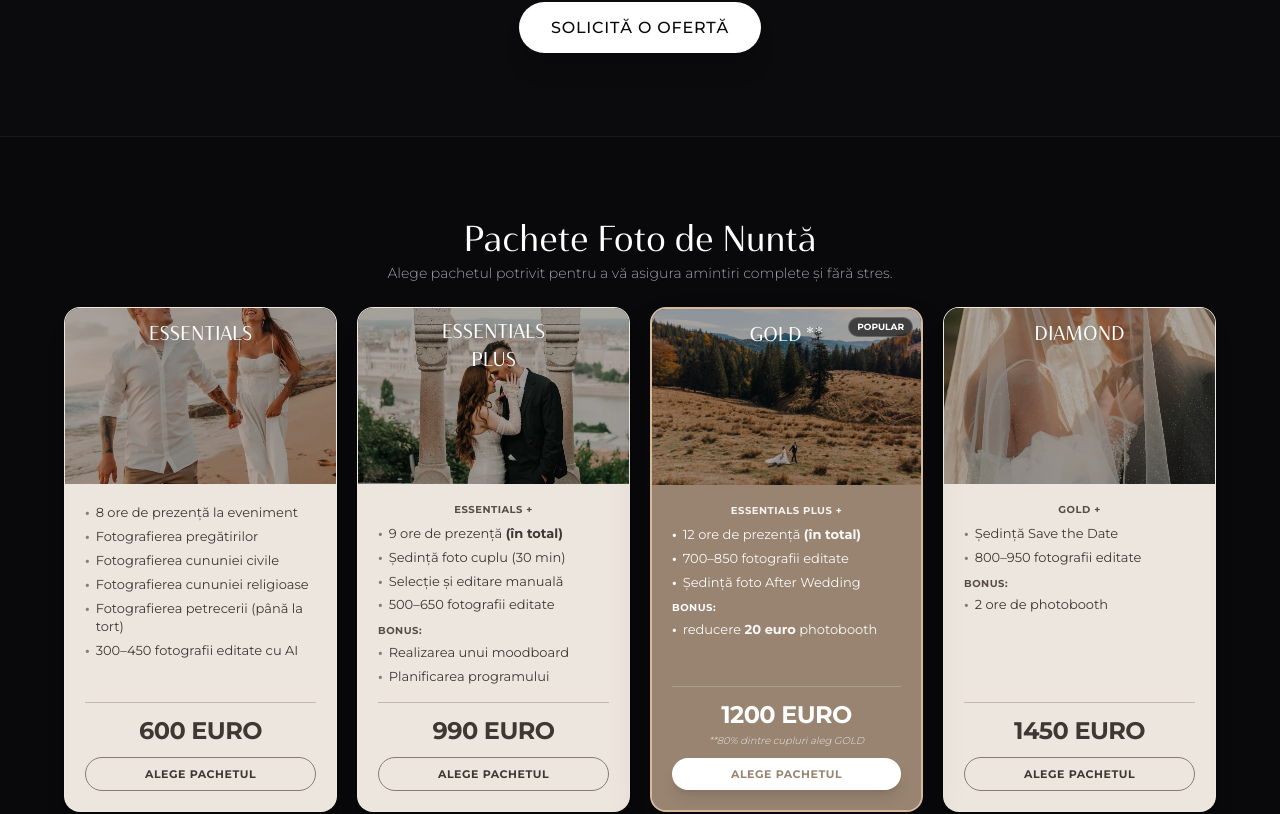
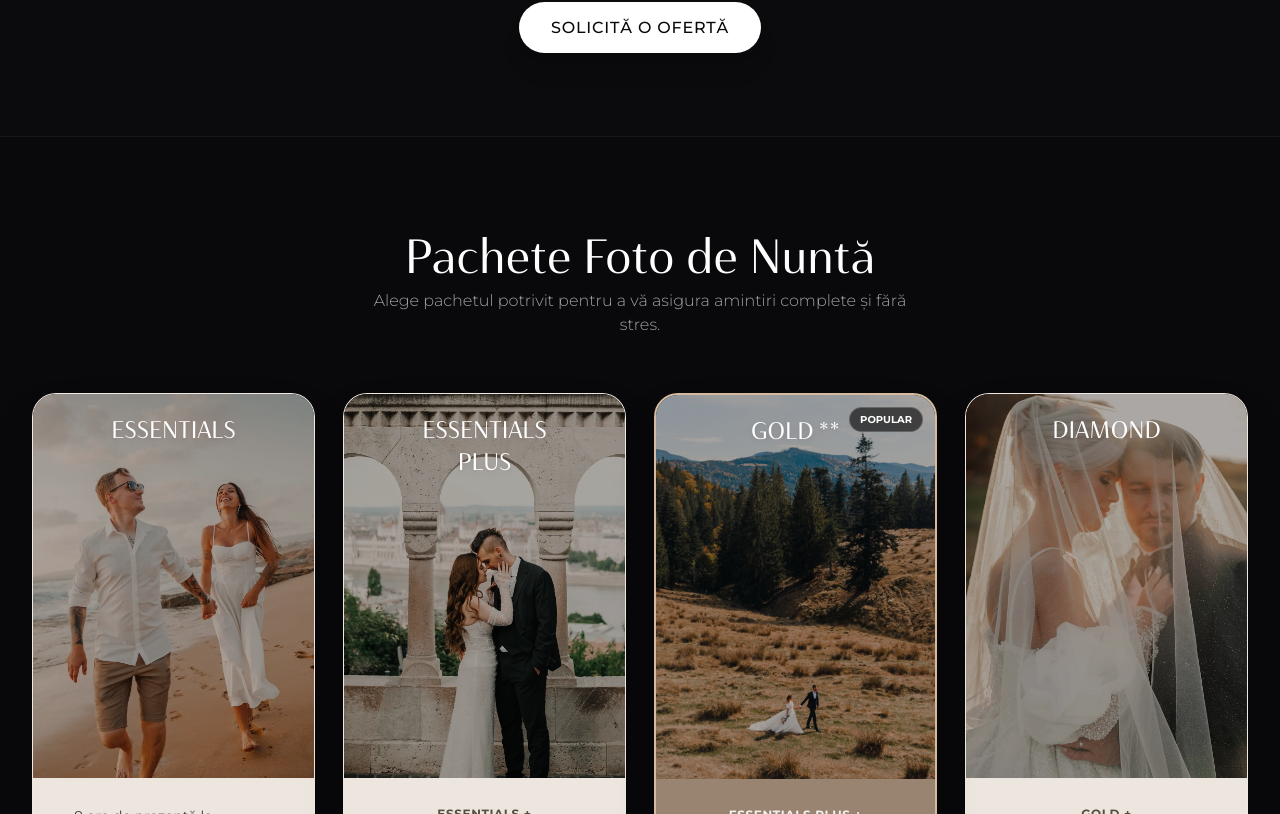
Before and after one commit to kristofihans/TrueFrame, a React (Vite) app: page /#/servicii/fotografie-nunta in a window 1280 px wide. Shown: the part 6106-6920 px from the top of the page. Built offline with nearby package versions, Linux system fonts and the light colour scheme.

Commit message:
Update FotografieNunta.jsx

```diff
--- a/src/pages/FotografieNunta.jsx
+++ b/src/pages/FotografieNunta.jsx
@@ -518,72 +518,72 @@ export default function FotografieNunta() {
       </section>
 
       {/* 8. Pachete Foto (4 packs matching the screenshot) */}
-      <section className="relative lg:min-h-screen lg:flex lg:flex-col lg:justify-center py-10 lg:py-6 xl:py-8 bg-zinc-950 border-b border-white/5 scroll-mt-14" id="pachete">
+      <section className="relative py-16 md:py-24 bg-zinc-950 border-b border-white/5 scroll-mt-14" id="pachete">
         <div className="max-w-7xl mx-auto px-4 sm:px-6 lg:px-8 w-full">
 
-          <div className="text-center mb-4 lg:mb-6">
-            <h2 className="text-2xl md:text-3xl lg:text-4xl font-serif text-white">Pachete Foto de Nuntă</h2>
-            <p className="text-zinc-400 text-xs md:text-sm font-light mt-1 max-w-xl mx-auto">
+          <div className="text-center mb-10 md:mb-14">
+            <h2 className="text-3xl md:text-5xl font-serif text-white">Pachete Foto de Nuntă</h2>
+            <p className="text-zinc-400 text-sm md:text-base font-light mt-2 max-w-xl mx-auto">
               Alege pachetul potrivit pentru a vă asigura amintiri complete și fără stres.
             </p>
           </div>
 
           {/* 4 Cards Grid */}
-          <div className="grid grid-cols-1 md:grid-cols-2 lg:grid-cols-4 gap-4 xl:gap-5 items-stretch max-w-6xl mx-auto">
+          <div className="grid grid-cols-1 md:grid-cols-2 lg:grid-cols-4 gap-6 xl:gap-7 items-stretch max-w-7xl mx-auto">
 
             {/* 1. ESSENTIALS */}
-            <div className="flex flex-col rounded-2xl overflow-hidden shadow-xl border border-white/10 group transition-all duration-300 hover:-translate-y-1 bg-[#ede6de]">
+            <div className="flex flex-col rounded-3xl overflow-hidden shadow-2xl border border-white/10 group transition-all duration-300 hover:-translate-y-2 bg-[#ede6de]">
               {/* Photo Header */}
-              <div className="relative h-32 sm:h-36 lg:h-36 xl:h-44 overflow-hidden bg-zinc-900">
+              <div className="relative h-64 sm:h-72 lg:h-80 xl:h-96 overflow-hidden bg-zinc-900">
                 <img
                   src="./images/01.webp"
                   alt="Pachet Essentials"
                   className="w-full h-full object-cover group-hover:scale-105 transition-transform duration-700"
                 />
                 <div className="absolute inset-0 bg-black/25" />
-                <div className="absolute top-3 inset-x-0 text-center">
-                  <h3 className="font-serif text-lg xl:text-xl tracking-widest text-white uppercase drop-shadow-md">
+                <div className="absolute top-5 inset-x-0 text-center">
+                  <h3 className="font-serif text-xl xl:text-2xl tracking-widest text-white uppercase drop-shadow-md">
                     ESSENTIALS
                   </h3>
                 </div>
               </div>
 
               {/* Cream Card Body */}
-              <div className="bg-[#ede6de] text-[#3d3832] p-4 xl:p-5 flex flex-col justify-between flex-grow">
-                <div className="space-y-1.5 text-xs xl:text-[13px] font-normal leading-snug">
-                  <p className="flex items-start gap-1.5">
+              <div className="bg-[#ede6de] text-[#3d3832] p-6 xl:p-7 flex flex-col justify-between flex-grow">
+                <div className="space-y-2 sm:space-y-2.5 text-xs sm:text-[13px] xl:text-sm font-normal leading-snug">
+                  <p className="flex items-start gap-2">
                     <span className="text-[#8c7b6d] font-bold">•</span>
                     <span>8 ore de prezență la eveniment</span>
                   </p>
-                  <p className="flex items-start gap-1.5">
+                  <p className="flex items-start gap-2">
                     <span className="text-[#8c7b6d] font-bold">•</span>
                     <span>Fotografierea pregătirilor</span>
                   </p>
-                  <p className="flex items-start gap-1.5">
+                  <p className="flex items-start gap-2">
                     <span className="text-[#8c7b6d] font-bold">•</span>
                     <span>Fotografierea cununiei civile</span>
                   </p>
-                  <p className="flex items-start gap-1.5">
+                  <p className="flex items-start gap-2">
                     <span className="text-[#8c7b6d] font-bold">•</span>
                     <span>Fotografierea cununiei religioase</span>
                   </p>
-                  <p className="flex items-start gap-1.5">
+                  <p className="flex items-start gap-2">
                     <span className="text-[#8c7b6d] font-bold">•</span>
-                    <span>Fotografierea petrecerii (până la tort)</span>
+                    <span>Fotografierea petrecerii (până la momentul tortului inclusiv)</span>
                   </p>
-                  <p className="flex items-start gap-1.5">
+                  <p className="flex items-start gap-2">
                     <span className="text-[#8c7b6d] font-bold">•</span>
                     <span>300–450 fotografii editate cu AI</span>
                   </p>
                 </div>
 
-                <div className="mt-4 pt-3 border-t border-[#c5b8aa]">
-                  <div className="text-xl xl:text-2xl font-bold font-sans text-center text-[#3d3832] tracking-tight">
+                <div className="mt-8 pt-4 border-t border-[#c5b8aa]">
+                  <div className="text-2xl xl:text-3xl font-bold font-sans text-center text-[#3d3832] tracking-tight">
                     600 EURO
                   </div>
                   <button
                     onClick={() => handleSelectPackage('Pachetul ESSENTIALS')}
-                    className="w-full mt-2.5 py-2 rounded-full border border-[#8c7b6d] text-[#3d3832] text-[11px] uppercase font-bold tracking-wider hover:bg-[#8c7b6d] hover:text-white transition-colors text-center"
+                    className="w-full mt-3 py-2.5 rounded-full border border-[#8c7b6d] text-[#3d3832] text-xs uppercase font-bold tracking-wider hover:bg-[#8c7b6d] hover:text-white transition-colors text-center"
                   >
                     Alege Pachetul
                   </button>
@@ -592,66 +592,66 @@ export default function FotografieNunta() {
             </div>
 
             {/* 2. ESSENTIALS PLUS */}
-            <div className="flex flex-col rounded-2xl overflow-hidden shadow-xl border border-white/10 group transition-all duration-300 hover:-translate-y-1 bg-[#ede6de]">
+            <div className="flex flex-col rounded-3xl overflow-hidden shadow-2xl border border-white/10 group transition-all duration-300 hover:-translate-y-2 bg-[#ede6de]">
               {/* Photo Header */}
-              <div className="relative h-32 sm:h-36 lg:h-36 xl:h-44 overflow-hidden bg-zinc-900">
+              <div className="relative h-64 sm:h-72 lg:h-80 xl:h-96 overflow-hidden bg-zinc-900">
                 <img
                   src="./images/02.webp"
                   alt="Pachet Essentials Plus"
                   className="w-full h-full object-cover group-hover:scale-105 transition-transform duration-700"
                 />
                 <div className="absolute inset-0 bg-black/25" />
-                <div className="absolute top-2.5 inset-x-0 text-center">
-                  <h3 className="font-serif text-lg xl:text-xl tracking-widest text-white uppercase drop-shadow-md leading-tight">
+                <div className="absolute top-4 sm:top-5 inset-x-0 text-center">
+                  <h3 className="font-serif text-xl xl:text-2xl tracking-widest text-white uppercase drop-shadow-md leading-tight">
                     ESSENTIALS<br/>PLUS
                   </h3>
                 </div>
               </div>
 
               {/* Cream Card Body */}
-              <div className="bg-[#ede6de] text-[#3d3832] p-4 xl:p-5 flex flex-col justify-between flex-grow">
+              <div className="bg-[#ede6de] text-[#3d3832] p-6 xl:p-7 flex flex-col justify-between flex-grow">
                 <div>
-                  <div className="text-center font-bold text-[10px] uppercase tracking-wider text-[#574d44] mb-2 leading-tight">
+                  <div className="text-center font-bold text-xs uppercase tracking-wider text-[#574d44] mb-3 leading-tight">
                     ESSENTIALS +
                   </div>
-                  <div className="space-y-1.5 text-xs xl:text-[13px] font-normal leading-snug">
-                    <p className="flex items-start gap-1.5">
+                  <div className="space-y-2 sm:space-y-2.5 text-xs sm:text-[13px] xl:text-sm font-normal leading-snug">
+                    <p className="flex items-start gap-2">
                       <span className="text-[#8c7b6d] font-bold">•</span>
                       <span>9 ore de prezență <strong>(în total)</strong></span>
                     </p>
-                    <p className="flex items-start gap-1.5">
+                    <p className="flex items-start gap-2">
                       <span className="text-[#8c7b6d] font-bold">•</span>
-                      <span>Ședință foto cuplu (30 min)</span>
+                      <span>Ședință foto de cuplu (30 minute)</span>
                     </p>
-                    <p className="flex items-start gap-1.5">
+                    <p className="flex items-start gap-2">
                       <span className="text-[#8c7b6d] font-bold">•</span>
                       <span>Selecție și editare manuală</span>
                     </p>
-                    <p className="flex items-start gap-1.5">
+                    <p className="flex items-start gap-2">
                       <span className="text-[#8c7b6d] font-bold">•</span>
-                      <span>500–650 fotografii editate</span>
+                      <span>500–650 fotografii editate <strong>(în total)</strong></span>
                     </p>
-                    <div className="pt-1 font-bold text-[#574d44] text-[10px] uppercase tracking-wider">
+                    <div className="pt-2 font-bold text-[#574d44] text-xs uppercase tracking-wider">
                       Bonus:
                     </div>
-                    <p className="flex items-start gap-1.5">
+                    <p className="flex items-start gap-2">
                       <span className="text-[#8c7b6d] font-bold">•</span>
                       <span>Realizarea unui moodboard</span>
                     </p>
-                    <p className="flex items-start gap-1.5">
+                    <p className="flex items-start gap-2">
                       <span className="text-[#8c7b6d] font-bold">•</span>
-                      <span>Planificarea programului</span>
+                      <span>Planificarea programului zilei nunții</span>
                     </p>
                   </div>
                 </div>
 
-                <div className="mt-4 pt-3 border-t border-[#c5b8aa]">
-                  <div className="text-xl xl:text-2xl font-bold font-sans text-center text-[#3d3832] tracking-tight">
+                <div className="mt-8 pt-4 border-t border-[#c5b8aa]">
+                  <div className="text-2xl xl:text-3xl font-bold font-sans text-center text-[#3d3832] tracking-tight">
                     990 EURO
                   </div>
                   <button
                     onClick={() => handleSelectPackage('Pachetul ESSENTIALS PLUS')}
-                    className="w-full mt-2.5 py-2 rounded-full border border-[#8c7b6d] text-[#3d3832] text-[11px] uppercase font-bold tracking-wider hover:bg-[#8c7b6d] hover:text-white transition-colors text-center"
+                    className="w-full mt-3 py-2.5 rounded-full border border-[#8c7b6d] text-[#3d3832] text-xs uppercase font-bold tracking-wider hover:bg-[#8c7b6d] hover:text-white transition-colors text-center"
                   >
                     Alege Pachetul
                   </button>
@@ -660,65 +660,65 @@ export default function FotografieNunta() {
             </div>
 
             {/* 3. GOLD ** (Highlighted Card) */}
-            <div className="flex flex-col rounded-2xl overflow-hidden shadow-2xl border-2 border-[#d6ba9e] group transition-all duration-300 hover:-translate-y-1.5 relative bg-[#998471]">
-              <div className="absolute top-2 right-2 z-20 bg-black/60 backdrop-blur-md border border-white/20 text-white text-[9px] uppercase font-bold px-2 py-0.5 rounded-full">
+            <div className="flex flex-col rounded-3xl overflow-hidden shadow-2xl border-2 border-[#d6ba9e] group transition-all duration-300 hover:-translate-y-2 relative bg-[#998471]">
+              <div className="absolute top-3 right-3 z-20 bg-black/60 backdrop-blur-md border border-white/20 text-white text-[10px] uppercase font-bold px-2.5 py-1 rounded-full">
                 Popular
               </div>
 
               {/* Photo Header */}
-              <div className="relative h-32 sm:h-36 lg:h-36 xl:h-44 overflow-hidden bg-zinc-900">
+              <div className="relative h-64 sm:h-72 lg:h-80 xl:h-96 overflow-hidden bg-zinc-900">
                 <img
                   src="./images/hero_nunta.jpg"
                   alt="Pachet Gold"
                   className="w-full h-full object-cover group-hover:scale-105 transition-transform duration-700"
                 />
                 <div className="absolute inset-0 bg-black/25" />
-                <div className="absolute top-3 inset-x-0 text-center">
-                  <h3 className="font-serif text-lg xl:text-xl tracking-widest text-white uppercase drop-shadow-md">
+                <div className="absolute top-5 inset-x-0 text-center">
+                  <h3 className="font-serif text-xl xl:text-2xl tracking-widest text-white uppercase drop-shadow-md">
                     GOLD **
                   </h3>
                 </div>
               </div>
 
               {/* Taupe/Brown Card Body */}
-              <div className="bg-[#998471] text-white p-4 xl:p-5 flex flex-col justify-between flex-grow">
+              <div className="bg-[#998471] text-white p-6 xl:p-7 flex flex-col justify-between flex-grow">
                 <div>
-                  <div className="text-center font-bold text-[10px] uppercase tracking-wider text-white/90 mb-2 leading-tight">
+                  <div className="text-center font-bold text-xs uppercase tracking-wider text-white/90 mb-3 leading-tight">
                     ESSENTIALS PLUS +
                   </div>
-                  <div className="space-y-1.5 text-xs xl:text-[13px] font-normal leading-snug text-white/95">
-                    <p className="flex items-start gap-1.5">
+                  <div className="space-y-2 sm:space-y-2.5 text-xs sm:text-[13px] xl:text-sm font-normal leading-snug text-white/95">
+                    <p className="flex items-start gap-2">
                       <span className="text-white font-bold">•</span>
                       <span>12 ore de prezență <strong>(în total)</strong></span>
                     </p>
-                    <p className="flex items-start gap-1.5">
+                    <p className="flex items-start gap-2">
                       <span className="text-white font-bold">•</span>
-                      <span>700–850 fotografii editate</span>
+                      <span>700–850 fotografii editate <strong>(în total)</strong></span>
                     </p>
-                    <p className="flex items-start gap-1.5">
+                    <p className="flex items-start gap-2">
                       <span className="text-white font-bold">•</span>
-                      <span>Ședință foto After Wedding</span>
+                      <span>Ședință foto After Wedding într-o altă zi</span>
                     </p>
-                    <div className="pt-1 font-bold text-white text-[10px] uppercase tracking-wider">
+                    <div className="pt-2 font-bold text-white text-xs uppercase tracking-wider">
                       Bonus:
                     </div>
-                    <p className="flex items-start gap-1.5">
+                    <p className="flex items-start gap-2">
                       <span className="text-white font-bold">•</span>
-                      <span>reducere <strong>20 euro</strong> photobooth</span>
+                      <span>reducere de <strong>20 euro</strong> la photobooth</span>
                     </p>
                   </div>
                 </div>
 
-                <div className="mt-4 pt-3 border-t border-white/20">
-                  <div className="text-xl xl:text-2xl font-bold font-sans text-center text-white tracking-tight">
+                <div className="mt-8 pt-4 border-t border-white/20">
+                  <div className="text-2xl xl:text-3xl font-bold font-sans text-center text-white tracking-tight">
                     1200 EURO
                   </div>
-                  <p className="text-[10px] text-center text-white/80 font-light mt-0.5 italic">
-                    **80% dintre cupluri aleg GOLD
+                  <p className="text-xs text-center text-white/80 font-light mt-1 italic">
+                    **80% dintre cupluri au ales pachetul GOLD
                   </p>
                   <button
                     onClick={() => handleSelectPackage('Pachetul GOLD')}
-                    className="w-full mt-2.5 py-2 rounded-full bg-white text-[#998471] text-[11px] uppercase font-bold tracking-wider hover:bg-zinc-100 transition-colors text-center shadow-lg"
+                    className="w-full mt-3 py-2.5 rounded-full bg-white text-[#998471] text-xs uppercase font-bold tracking-wider hover:bg-zinc-100 transition-colors text-center shadow-lg"
                   >
                     Alege Pachetul
                   </button>
@@ -727,54 +727,54 @@ export default function FotografieNunta() {
             </div>
 
             {/* 4. DIAMOND */}
-            <div className="flex flex-col rounded-2xl overflow-hidden shadow-xl border border-white/10 group transition-all duration-300 hover:-translate-y-1 bg-[#ede6de]">
+            <div className="flex flex-col rounded-3xl overflow-hidden shadow-2xl border border-white/10 group transition-all duration-300 hover:-translate-y-2 bg-[#ede6de]">
               {/* Photo Header */}
-              <div className="relative h-32 sm:h-36 lg:h-36 xl:h-44 overflow-hidden bg-zinc-900">
+              <div className="relative h-64 sm:h-72 lg:h-80 xl:h-96 overflow-hidden bg-zinc-900">
                 <img
                   src="./images/03.webp"
                   alt="Pachet Diamond"
                   className="w-full h-full object-cover group-hover:scale-105 transition-transform duration-700"
                 />
                 <div className="absolute inset-0 bg-black/25" />
-                <div className="absolute top-3 inset-x-0 text-center">
-                  <h3 className="font-serif text-lg xl:text-xl tracking-widest text-white uppercase drop-shadow-md">
+                <div className="absolute top-5 inset-x-0 text-center">
+                  <h3 className="font-serif text-xl xl:text-2xl tracking-widest text-white uppercase drop-shadow-md">
                     DIAMOND
                   </h3>
                 </div>
               </div>
 
               {/* Cream Card Body */}
-              <div className="bg-[#ede6de] text-[#3d3832] p-4 xl:p-5 flex flex-col justify-between flex-grow">
+              <div className="bg-[#ede6de] text-[#3d3832] p-6 xl:p-7 flex flex-col justify-between flex-grow">
                 <div>
-                  <div className="text-center font-bold text-[10px] uppercase tracking-wider text-[#574d44] mb-2 leading-tight">
+                  <div className="text-center font-bold text-xs uppercase tracking-wider text-[#574d44] mb-3 leading-tight">
                     GOLD +
                   </div>
-                  <div className="space-y-1.5 text-xs xl:text-[13px] font-normal leading-snug">
-                    <p className="flex items-start gap-1.5">
+                  <div className="space-y-2 sm:space-y-2.5 text-xs sm:text-[13px] xl:text-sm font-normal leading-snug">
+                    <p className="flex items-start gap-2">
                       <span className="text-[#8c7b6d] font-bold">•</span>
-                      <span>Ședință Save the Date</span>
+                      <span>Ședință Save the date înainte de nuntă</span>
                     </p>
-                    <p className="flex items-start gap-1.5">
+                    <p className="flex items-start gap-2">
                       <span className="text-[#8c7b6d] font-bold">•</span>
-                      <span>800–950 fotografii editate</span>
+                      <span>800–950 fotografii editate <strong>(în total)</strong></span>
                     </p>
-                    <div className="pt-1 font-bold text-[#574d44] text-[10px] uppercase tracking-wider">
+                    <div className="pt-2 font-bold text-[#574d44] text-xs uppercase tracking-wider">
                       Bonus:
                     </div>
-                    <p className="flex items-start gap-1.5">
+                    <p className="flex items-start gap-2">
                       <span className="text-[#8c7b6d] font-bold">•</span>
                       <span>2 ore de photobooth</span>
                     </p>
                   </div>
                 </div>
 
-                <div className="mt-4 pt-3 border-t border-[#c5b8aa]">
-                  <div className="text-xl xl:text-2xl font-bold font-sans text-center text-[#3d3832] tracking-tight">
+                <div className="mt-8 pt-4 border-t border-[#c5b8aa]">
+                  <div className="text-2xl xl:text-3xl font-bold font-sans text-center text-[#3d3832] tracking-tight">
                     1450 EURO
                   </div>
                   <button
                     onClick={() => handleSelectPackage('Pachetul DIAMOND')}
-                    className="w-full mt-2.5 py-2 rounded-full border border-[#8c7b6d] text-[#3d3832] text-[11px] uppercase font-bold tracking-wider hover:bg-[#8c7b6d] hover:text-white transition-colors text-center"
+                    className="w-full mt-3 py-2.5 rounded-full border border-[#8c7b6d] text-[#3d3832] text-xs uppercase font-bold tracking-wider hover:bg-[#8c7b6d] hover:text-white transition-colors text-center"
                   >
                     Alege Pachetul
                   </button>
```
